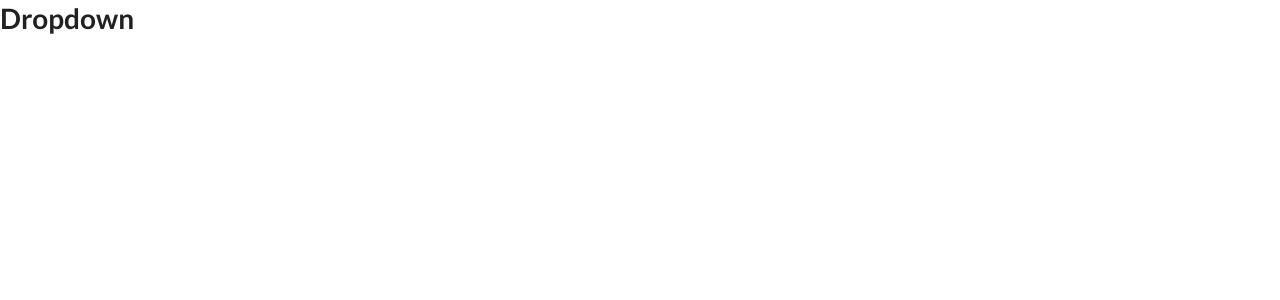
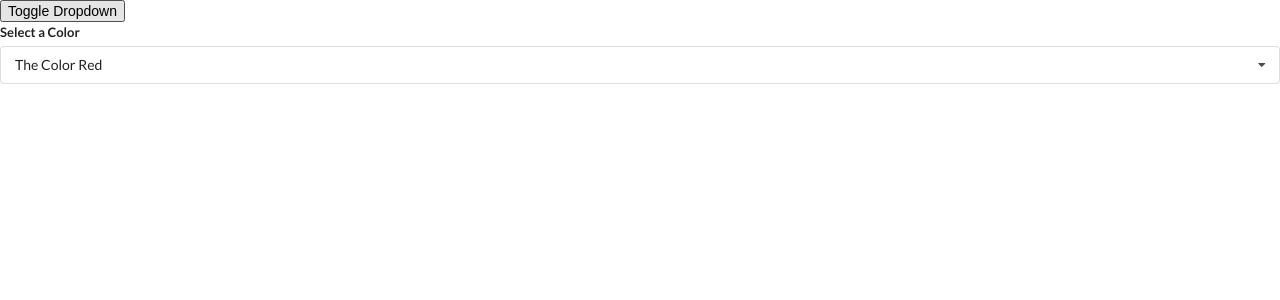
Before and after one commit to Trang217/widgets, a React (Create React App) app: page / in a window 1280 px wide. Shown: the top 300 px of the page. Built offline with nearby package versions, Linux system fonts and the light colour scheme.

Commit message:
Adding useRef

```diff
--- a/src/App.js
+++ b/src/App.js
@@ -1,4 +1,4 @@
-import React from "react";
+import React, { useState } from "react";
 // import Accordion from "./components/Accordion";
 import Search from "./components/Search";
 import Dropdown from "./components/Dropdown";
@@ -18,12 +18,29 @@
   },
 ];
 
+const options = [
+  { label: "The Color Red", value: "red" },
+  { label: "The Color Green", value: "green" },
+  { label: "A Shade of Blue", value: "blue" },
+];
 const App = () => {
+  const [selected, setSelected] = useState(options[0]);
+  const [showDropdown, setShowDropdown] = useState(true);
   return (
     <div>
       {/* <Accordion items={items} /> */}
       {/* <Search /> */}
-      <Dropdown />
+
+      <button onClick={() => setShowDropdown(!showDropdown)}>
+        Toggle Dropdown
+      </button>
+      {showDropdown ? (
+        <Dropdown
+          options={options}
+          selected={selected}
+          onSelectedChange={setSelected}
+        />
+      ) : null}
     </div>
   );
 };
--- a/src/components/Dropdown.js
+++ b/src/components/Dropdown.js
@@ -1,9 +1,58 @@
-import React from "react";
+import React, { useState, useEffect, useRef } from "react";
 
-const Dropdown = () => {
+const Dropdown = ({ options, selected, onSelectedChange }) => {
+  const [open, setOpen] = useState(false);
+  const ref = useRef();
+
+  useEffect(() => {
+    const onBodyClick = (event) => {
+      if (ref.current.contains(event.target)) {
+        return;
+      }
+
+      setOpen(false);
+    };
+
+    document.body.addEventListener("click", onBodyClick, { capture: true });
+
+    return () => {
+      document.body.removeEventListener("click", onBodyClick, {
+        capture: true,
+      });
+    };
+  }, []);
+
+  const renderOptions = options.map((option) => {
+    if (option.value === selected.value) {
+      return null;
+    }
+
+    return (
+      <div
+        key={option.value}
+        className="item"
+        onClick={() => onSelectedChange(option)}
+      >
+        {option.label}
+      </div>
+    );
+  });
+  console.log(ref.current);
   return (
-    <div>
-      <h1>Dropdown</h1>
+    <div ref={ref} className="ui form">
+      <div className="field">
+        <label className="label">Select a Color</label>
+        <div
+          onClick={() => setOpen(!open)}
+          className={`ui selection dropdown ${open ? "visible active" : ""}  `}
+        >
+          <i className="dropdown icon"></i>
+          <div className="text">{selected.label}</div>
+          <div className={`menu ${open ? "visible transition" : ""} `}>
+            {renderOptions}
+          </div>
+        </div>
+      </div>
     </div>
   );
 };
```
Also changed, not shown: src/components/Translate.js (added, +11 -0 lines).
